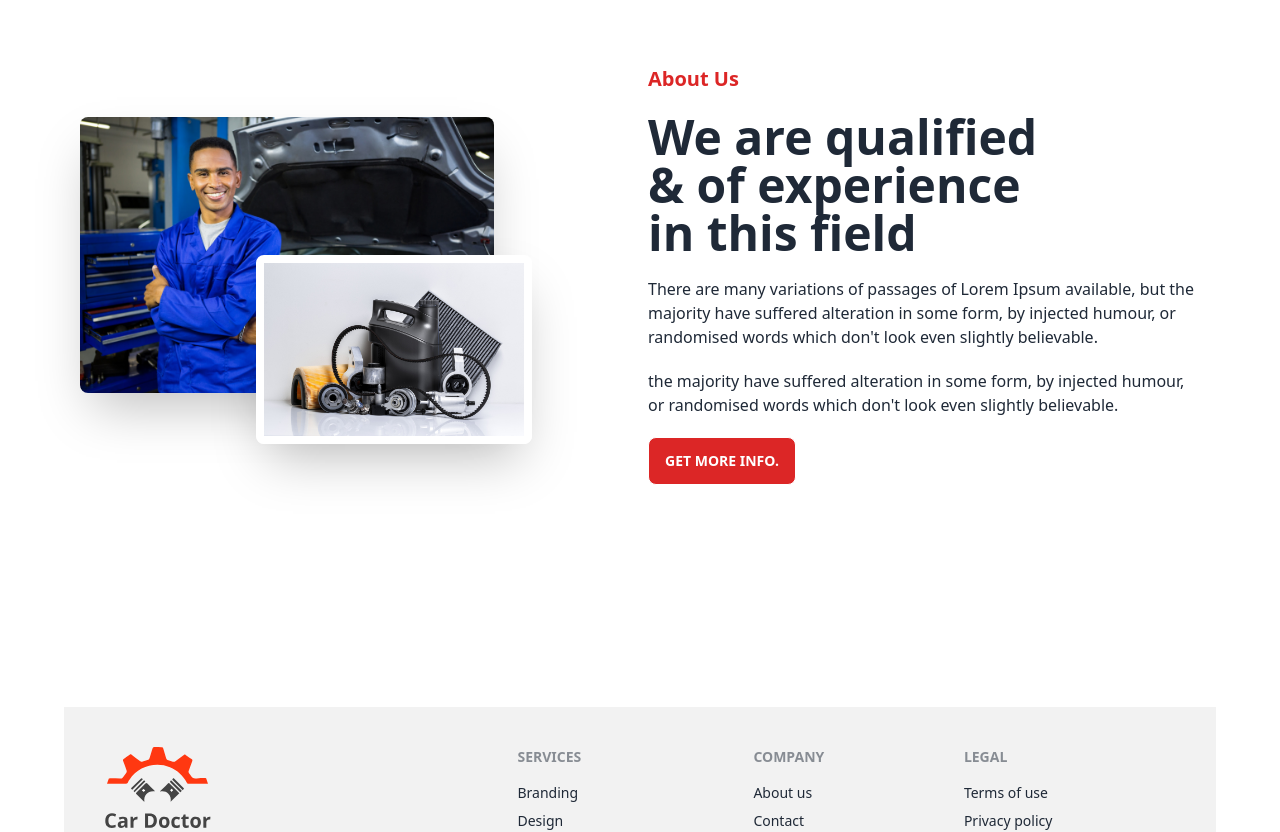
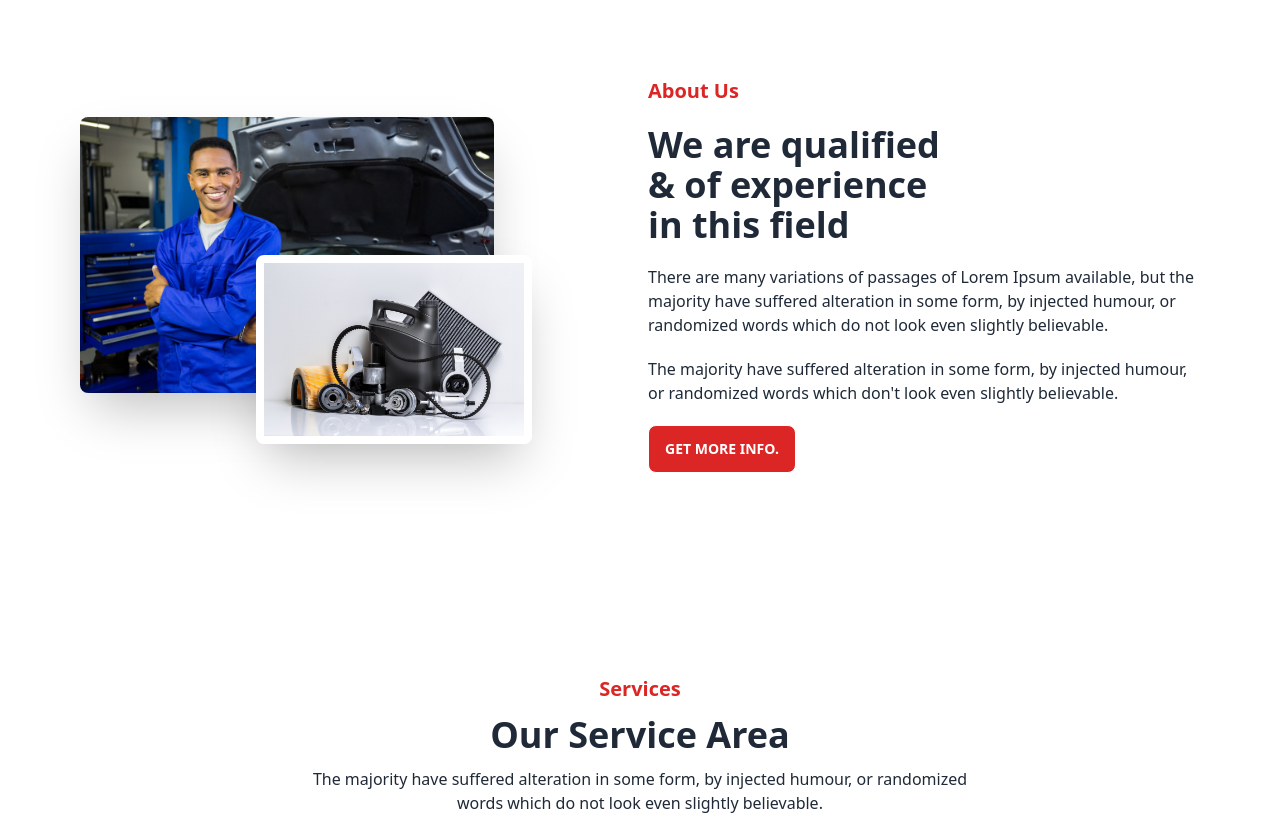
Before and after one commit to csmahmud99/car-doctor-client, a React (Vite) app: page / in a window 1280 px wide. Shown: the part 860-1692 px from the top of the page. Built offline with nearby package versions, Linux system fonts and the light colour scheme.

Commit message:
Home Service Section --- Started

```diff
--- a/src/Pages/Home/Home/Home.jsx
+++ b/src/Pages/Home/Home/Home.jsx
@@ -1,11 +1,13 @@
 import Banner from "../Banner/Banner";
 import HomeAbout from "../HomeAbout/HomeAbout";
+import HomeServices from "../HomeServices/HomeServices";
 
 const Home = () => {
     return (
         <div className="my-8">
             <Banner />
             <HomeAbout />
+            <HomeServices />
         </div>
     );
 };
--- a/src/Pages/Home/HomeAbout/HomeAbout.jsx
+++ b/src/Pages/Home/HomeAbout/HomeAbout.jsx
@@ -11,13 +11,13 @@ const HomeAbout = () => {
                         <img src={parts} className="w-1/2 absolute top-1/2 right-5 left-44 rounded-lg shadow-2xl border-8 border-white" />
                     </div>
                     <div className="md:w-1/2 space-y-5">
-                        <h3 className="text-xl text-red-600 font-bold">About Us</h3>
-                        <h1 className="text-5xl font-bold">We are qualified <br /> & of experience <br /> in this field</h1>
+                        <h2 className="text-xl text-red-600 font-bold">About Us</h2>
+                        <h3 className="text-4xl font-bold">We are qualified <br /> & of experience <br /> in this field</h3>
                         <p>
-                            There are many variations of passages of Lorem Ipsum available, but the majority have suffered alteration in some form, by injected humour, or randomised words which don't look even slightly believable.
+                            There are many variations of passages of Lorem Ipsum available, but the majority have suffered alteration in some form, by injected humour, or randomized words which do not look even slightly believable.
                         </p>
                         <p>
-                            the majority have suffered alteration in some form, by injected humour, or randomised words which don't look even slightly believable.
+                            The majority have suffered alteration in some form, by injected humour, or randomized words which don't look even slightly believable.
                         </p>
                         <button className="btn btn-outline bg-red-600 text-white">Get More Info.</button>
                     </div>
--- /dev/null
+++ b/src/Pages/Home/HomeServices/HomeServices.jsx
@@ -0,0 +1,15 @@
+const HomeServices = () => {
+    return (
+        <div>
+            <div className="text-center space-y-3">
+                <h2 className="text-xl font-bold text-red-600">Services</h2>
+                <h3 className="text-4xl font-bold">Our Service Area</h3>
+                <p>
+                    The majority have suffered alteration in some form, by injected humour, or randomized <br />words which do not look even slightly believable.
+                </p>
+            </div>
+        </div>
+    );
+};
+
+export default HomeServices;
```
